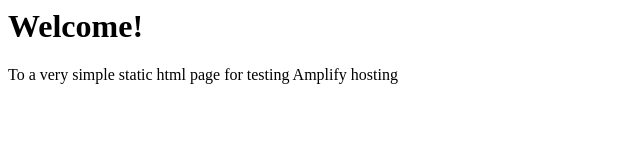
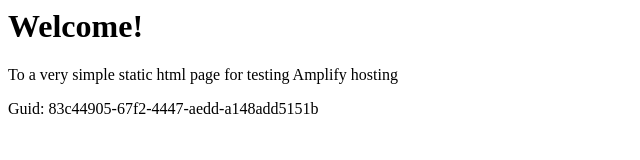
Before and after one commit to aws-aemilia-nrt/Github-PR-Commit-Integration-Test-DoNotTouch-Gith-OKSLNVO2-v1-preprod-ap-northeast-1, a website: page src/index.html in a window 1280 px wide. Shown: the whole page, without its empty margins (0-640 px from the left). Drawn offline with Linux system fonts and the light colour scheme.

Commit message:
commit from integ tests

```diff
--- a/src/index.html
+++ b/src/index.html
@@ -1,3 +1,5 @@
+
+
 <html lang="en">
 
 <head>
@@ -10,6 +12,6 @@
 <body>
     <h1>Welcome!</h1>
     <p>To a very simple static html page for testing Amplify hosting</p>
-</body>
+    <p>Guid: 83c44905-67f2-4447-aedd-a148add5151b</p></body>
 
 </html>
```
